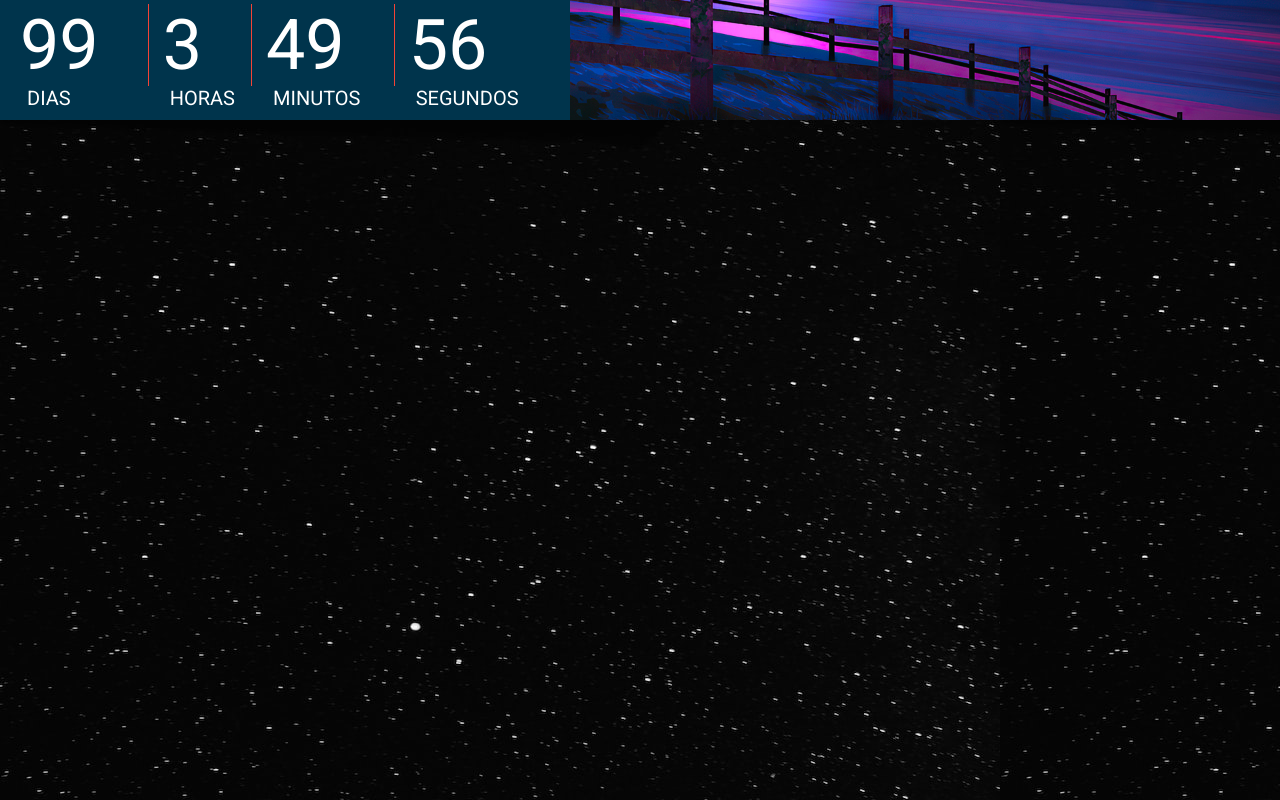
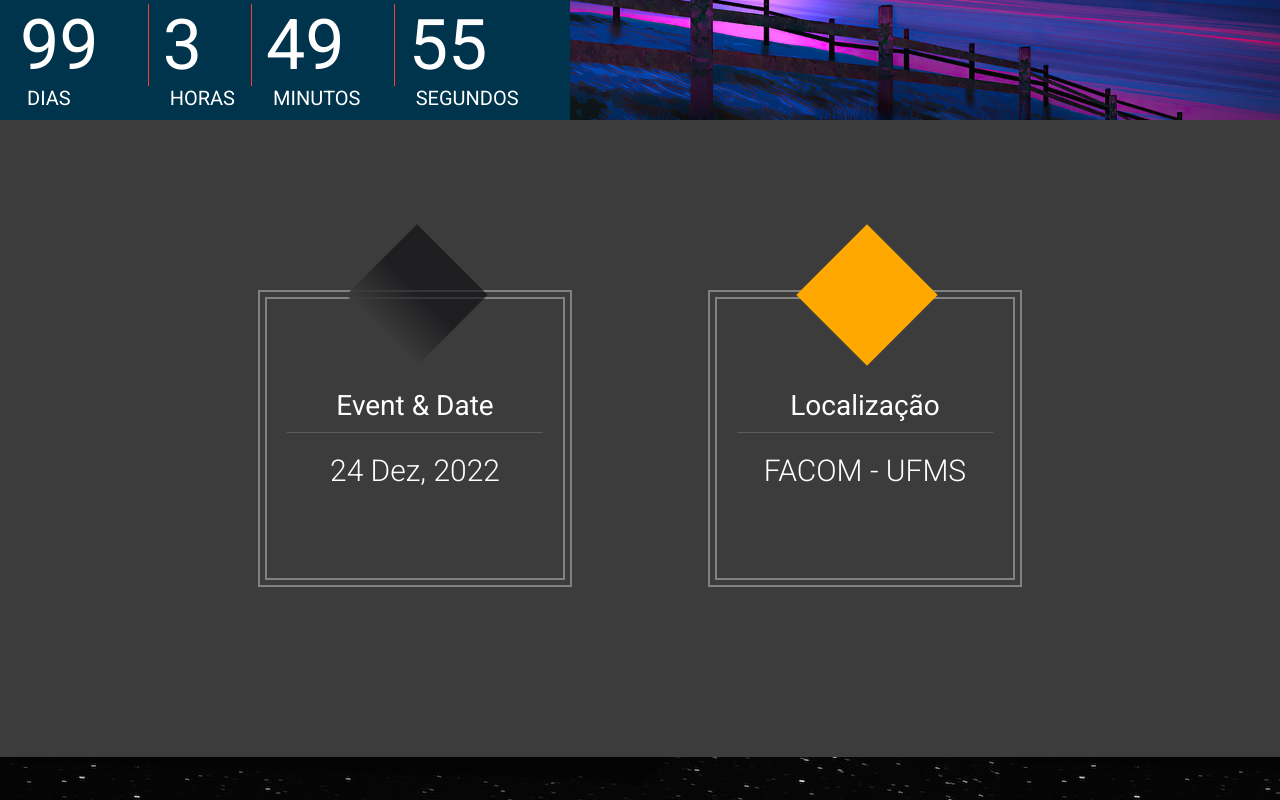
Before and after one commit to davidgamaserrate1/lading-page-universe, a React (Create React App) app: page / in a window 1280 px wide. Shown: the part 680-1480 px from the top of the page. Built offline with nearby package versions, Linux system fonts and the light colour scheme.

Commit message:
feat: Venue Info Card : Location Card : Date

```diff
--- a/src/App.js
+++ b/src/App.js
@@ -5,6 +5,7 @@
 import Footer from "./components/header_footer/Footer";
 import Featured from "./components/featured";
  import BackgroundImg from './resources/images/background.jpg'
+ import VenueNfo from "./components/venueInfo";
 
 
 
@@ -13,14 +14,15 @@
 const App = () => {
   return (
 
-    <div className="App">
+    <div className="App" >
       <>
       <Header />
       <Featured />
-      <div className="BodyContent">
+
+      <>
+      <VenueNfo/>
+      </>
         <div style={{ backgroundImage:`url(${BackgroundImg})`,  backgroundColor: '#3c3c3c', height: '1500px' }}> </div>
-
-      </div>
         <Footer />
       </>
 
--- a/src/components/featured/index.js
+++ b/src/components/featured/index.js
@@ -8,7 +8,7 @@
             <Carrousel />
             <div className="artist_name">
                 <div className="wrapper">
-                    SPACE
+                    ECLIPSE
                 </div>
             </div>
             <TimeUntil/>
--- /dev/null
+++ b/src/components/venueInfo/index.js
@@ -0,0 +1,62 @@
+import React from "react";
+import { Zoom } from "react-awesome-reveal";
+
+import icon_calendar from '../../resources/images/icons/calendar.png'
+import icon_location from '../../resources/images/icons/location.png'
+const VenueNfo = () =>{
+    return(
+        <div className="bck_black">
+            <div className="center_wrapper">
+                <div className="vn_wrapper">
+
+                    <Zoom className="vn_item" triggerOnce>
+                        <div>
+                            <div className="vn_outer">
+                                <div className="vn_inner">
+                                    <div className="vn_icon_square bck_red"></div>
+                                    <div
+                                        className="vn_icon"
+                                        style={{
+                                            backgroudColor:`url(${icon_calendar})`
+                                        }}
+                                    ></div>
+                                    <div className="vn_title">
+                                        Event & Date
+                                    </div>
+                                    <div className="vn_desc">
+                                        24 Dez, 2022
+                                    </div>
+                                </div>
+                            </div>
+                        </div>
+                    </Zoom>
+                    <Zoom className="vn_item" triggerOnce>
+                        <div>
+                            <div className="vn_outer">
+                                <div className="vn_inner">
+                                    <div className="vn_icon_square bck_yellow"></div>
+                                    <div
+                                        className="vn_icon"
+                                        style={{
+                                            backgroudColor:`url(${icon_location})`
+                                        }}
+                                    ></div>
+                                    <div className="vn_title">
+                                        Localização
+                                    </div>
+                                    <div className="vn_desc">
+                                        FACOM - UFMS
+                                    </div>
+                                </div>
+                            </div>
+                        </div>
+                    </Zoom>
+
+                </div>
+
+            </div>
+        </div>
+    )
+}
+
+export default VenueNfo;
```
